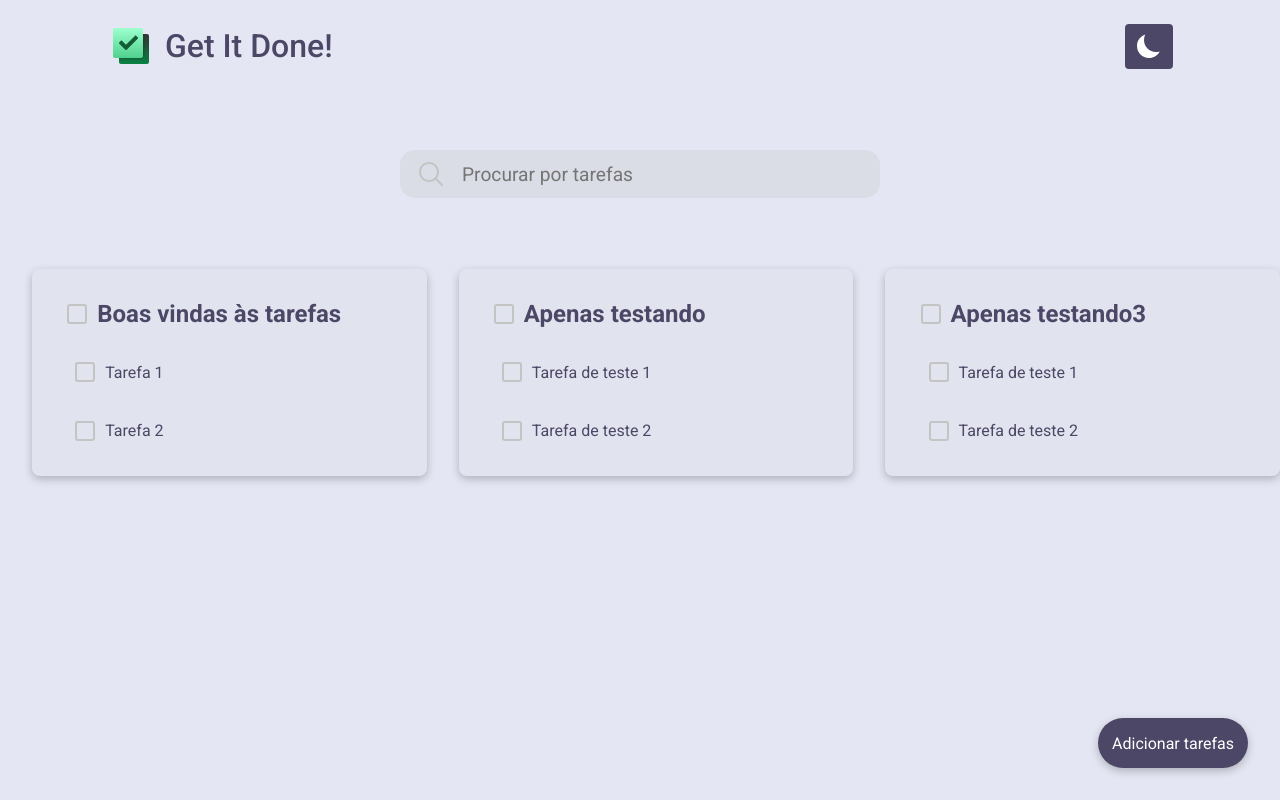
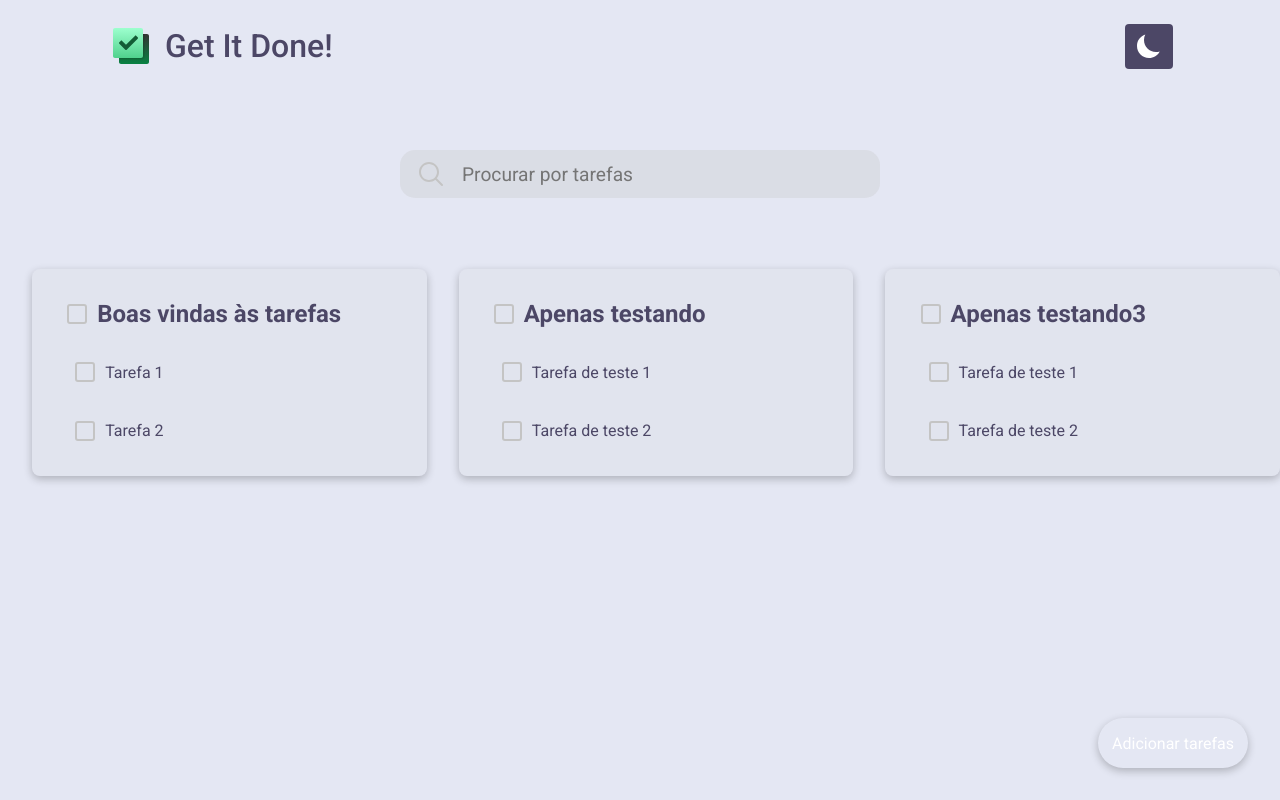
Before and after one commit to igorfig/react-todo-list, a React (Create React App) app: page / in a window 1280 px wide. Built offline with nearby package versions, Linux system fonts and the light colour scheme.

Commit message:
remove theme options

```diff
--- a/src/styles/global.ts
+++ b/src/styles/global.ts
@@ -1,3 +1,4 @@
+import { darken, lighten, transparentize } from "polished";
 import { createGlobalStyle } from "styled-components";
 
 interface GlobalStylesProps {
@@ -7,13 +8,18 @@ interface GlobalStylesProps {
     text: string;
     input_bg: string;
     input_text: string;
+    main_action_button: string;
+    box_bg: string;
+    button_text: string;
   };
 }
 
 export const GlobalStyles = createGlobalStyle<GlobalStylesProps>`
     :root {
         --green:  #fff;
-        --light-green: #4C4766;
+        --dark-purple: #4C4766;
+        --modal-background: ${lighten(0.1, "#C4C4C4")};
+        --input-background: ${transparentize(0.7, "#C4C4C4")};
         /* Dark theme */
         --background: #343333;
         --light-box-bg: #C4C4C4;
@@ -38,8 +44,11 @@ export const GlobalStyles = createGlobalStyle<GlobalStylesProps>`
         }
     }
 
+    * html ul li { float: left; }
+    * html ul li a { height: 1%; }
+
     body {
-        background: ${(props) => props.theme.background};
+        background: ${darken(0.05, "#f6f7fb")};
         -webkit-font-smoothing: antialiased;
     }
 
@@ -56,9 +65,85 @@ export const GlobalStyles = createGlobalStyle<GlobalStylesProps>`
         cursor: pointer;
     }
 
-    [disabled] {
-        opacity: 0.6;
-        cursor: not-allowed;
+    .delete-modal-content {
+        display: flex;
+        flex-direction: column;
+        align-items: center;
+        background: #e1e4ee;
+        width: 448px;
+        @media(max-width: 500px) {
+            width: 350px;
+        }
+        transform: scale(0);
+        border-radius: 1rem;
+        padding: 1rem;
+        color: var(--dark-purple);
+        transition: transform .25s ease-in;
+
+        .trash {
+            margin: 1rem 0;
+            img {
+                width: 48px;
+                height: 48px;
+            }
+        }
+
+        .header {
+            display: flex;
+            flex-direction: column;
+            max-width: 320px;
+            margin: .8rem 0 1.4rem 0;
+            h2 {
+                font-size: 32px;
+                margin-bottom: 15px
+            }
+            span + span {
+                font-size: 1rem;
+                margin-top: .4rem;
+            }
+        }
+
+        div {
+            display: flex;
+            align-items: center;
+            margin: 1rem;
+            button {
+                height: 50px;
+                border-radius: 5px;
+                font-size: 1rem;
+                box-shadow: rgba(99, 99, 99, 0.2) 0px 2px 8px 0px;
+
+                transition: filter .2s ease;
+                &:hover {
+                    filter: brightness(.8);
+                }
+            }
+
+            button.main_action {
+                width: 150px;
+                margin-left: 1rem;
+                background: #EB3B35;
+                color: #fff;
+                border: none;
+                outline: transparent;
+            }
+
+            button {
+                color: var(--dark-purple);
+                padding: .3rem;
+                width: 150px;
+                background:  #e1e4ee;
+                color: var(--dark-purple);
+
+                border: none;
+                outline: transparent;
+            }
+        }
+
+        &.active {
+            transform: scale(1)
+        }
+
     }
 
     .react-modal-overlay {
@@ -69,16 +154,20 @@ export const GlobalStyles = createGlobalStyle<GlobalStylesProps>`
         bottom: 0;
         right: 0;
         left: 0;
+
+        display: flex;
+        align-items: center;
+        justify-content: center;
     }
 
     .react-modal-content {
         width: 100vw;
         border-radius: 1rem 1rem 0 0;
-        background: ${({ theme }) => theme.modal_bg};
+        background: var(--modal-background);
         max-height: 400px;
         border: none;
         position: absolute;
-        overflow: auto;
+        overflow: scroll;
         bottom: 0;
         padding: 1.4rem;
         color: #C4C4C4;
@@ -87,15 +176,29 @@ export const GlobalStyles = createGlobalStyle<GlobalStylesProps>`
 
     .ReactModal__Overlay {
         opacity: 0;
-        transition: opacity 100ms ease-in-out;
+        transition: opacity .2s ease-in-out;
+
+        .delete-modal-content {
+            transition: transform .2s ease-in-out;
+            transform: scale(0);
+        }
     }
 
     .ReactModal__Overlay--after-open{
         opacity: 1;
+        transform:scale(1);
+
+        .delete-modal-content {
+            transform: scale(1);
+        }
     }
 
     .ReactModal__Overlay--before-close{
         opacity: 0;
+
+        .delete-modal-content {
+            transform: scale(0);
+        }
     }
 
     .checkbox {
@@ -131,8 +234,41 @@ export const GlobalStyles = createGlobalStyle<GlobalStylesProps>`
                 color: #fff;
                 transform: scale(0);
                 transition: transform 0.15s;
+                @media(max-width: 500px) {
+                    font-size: .6rem;
+                }
             }
         }
+    }
+
+    span.checked {
+        text-decoration: line-through;
+        color: var(--dark-purple);
+        opacity: .6;
+    }
+
+  .editor-container {
+      div {
+          margin-left: 10px;
+        display: flex;
+        flex-direction: row;
+        & + div {
+            margin-top: 1rem;
+        }
+      }
+      .title {
+            margin: 0;
+            color:var(--dark-purple);
+        }
+
+      .contentEditable-container {
+          outline: none;
+          span {
+            font-size: 1.2rem;
+            color: var(--dark-purple);
+          }
+      }
+
   }
 
  `;
--- a/src/styles/themes/themes.ts
+++ b/src/styles/themes/themes.ts
@@ -6,7 +6,10 @@ export const Dark = {
     text: '#FFF',
     input_bg: darken(.5, '#C4C4C4'),
     input_text: transparentize(.5, '#C4C4C4'),
-    switcher_bg: '#FBD38D'
+    switcher_bg: '#879aeb',
+    main_action_button: '#5d76e3',
+    box_bg: lighten(.1, '#262626'),
+    button_text: '#787880'
 }
 
 export const Light = {
@@ -15,5 +18,8 @@ export const Light = {
     text: '#4C4766',
     input_bg: transparentize(.7, '#C4C4C4'),
     input_text: darken(.5, '#C4C4C4'),
-    switcher_bg: '#4C4766'
+    switcher_bg: '#4C4766',
+    main_action_button: '#4C4766',
+    box_bg: '#e1e4ee',
+    button_text: '#4C4766'
 }
```
